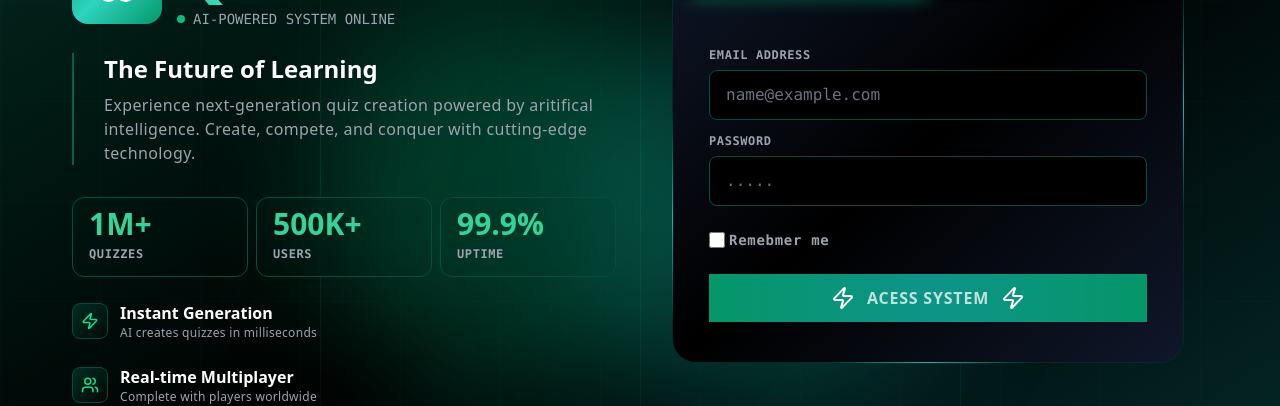
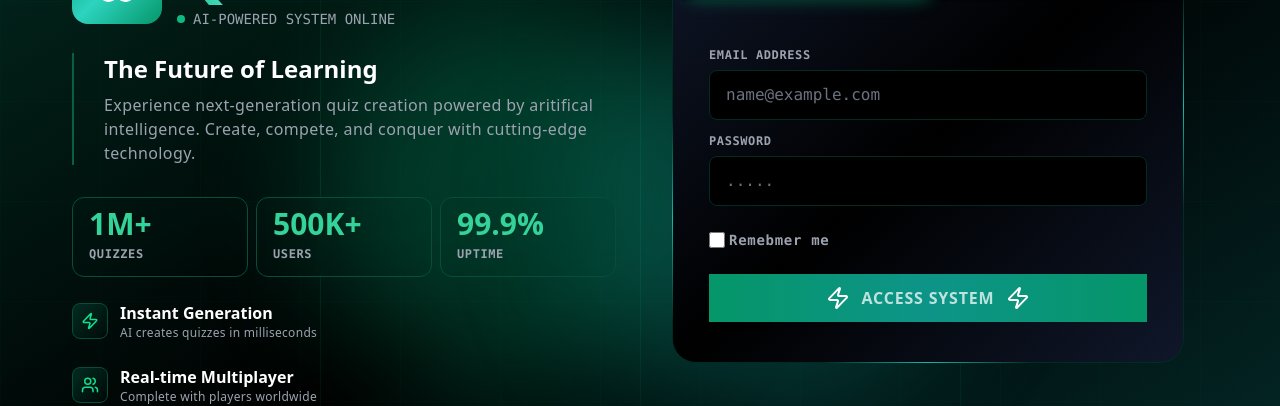
Before and after one commit to dev-nischay/QuizAi, a React (Vite) app in the folder client/: page / in a window 1280 px wide. Shown: the part 199-605 px from the top of the page. Built offline with nearby package versions, Linux system fonts and the light colour scheme.

Commit message:
minor changes

```diff
--- a/client/src/components/auth/AuthPage.tsx
+++ b/client/src/components/auth/AuthPage.tsx
@@ -104,7 +104,7 @@ export default function AuthPage() {
               id="password"
               placeholder="....."
               ref={passwordRef}
-              className="border-blue-900 focus:border-blue-800"
+              className="border-blue-950 hover:border-blue-800 focus:border-blue-800 "
             />
 
             <div className="flex gap-1 items-center mt-4">
@@ -122,7 +122,7 @@ export default function AuthPage() {
                 <Zap />
               </span>
               <span className="3xl:text-xl animate-pulse ">
-                {tab === "login" ? "ACESS SYSTEM" : "INITIALIZE ACCOUNT"}
+                {tab === "login" ? "ACCESS SYSTEM" : "INITIALIZE ACCOUNT"}
               </span>
               <span>
                 <Zap />
--- a/client/src/components/auth/authComponents/Input.tsx
+++ b/client/src/components/auth/authComponents/Input.tsx
@@ -12,7 +12,7 @@ export default function Input({ placeholder, id, className, ref }: InputProps) {
         ref={ref}
         required
         placeholder={placeholder}
-        className={`w-full  px-4 py-3 rounded-lg outline-none mt-1  ring-0 bg-black border border-emerald-900  placeholder:text-gray-500 focus:border-emerald-600 ${className}`}
+        className={`w-full  px-4 py-3 rounded-lg outline-none mt-1  ring-0 bg-black border border-emerald-950  placeholder:text-gray-500 focus:border-emerald-700 hover:border-emerald-700 transition-all ${className}`}
       />
     </div>
   );
```
